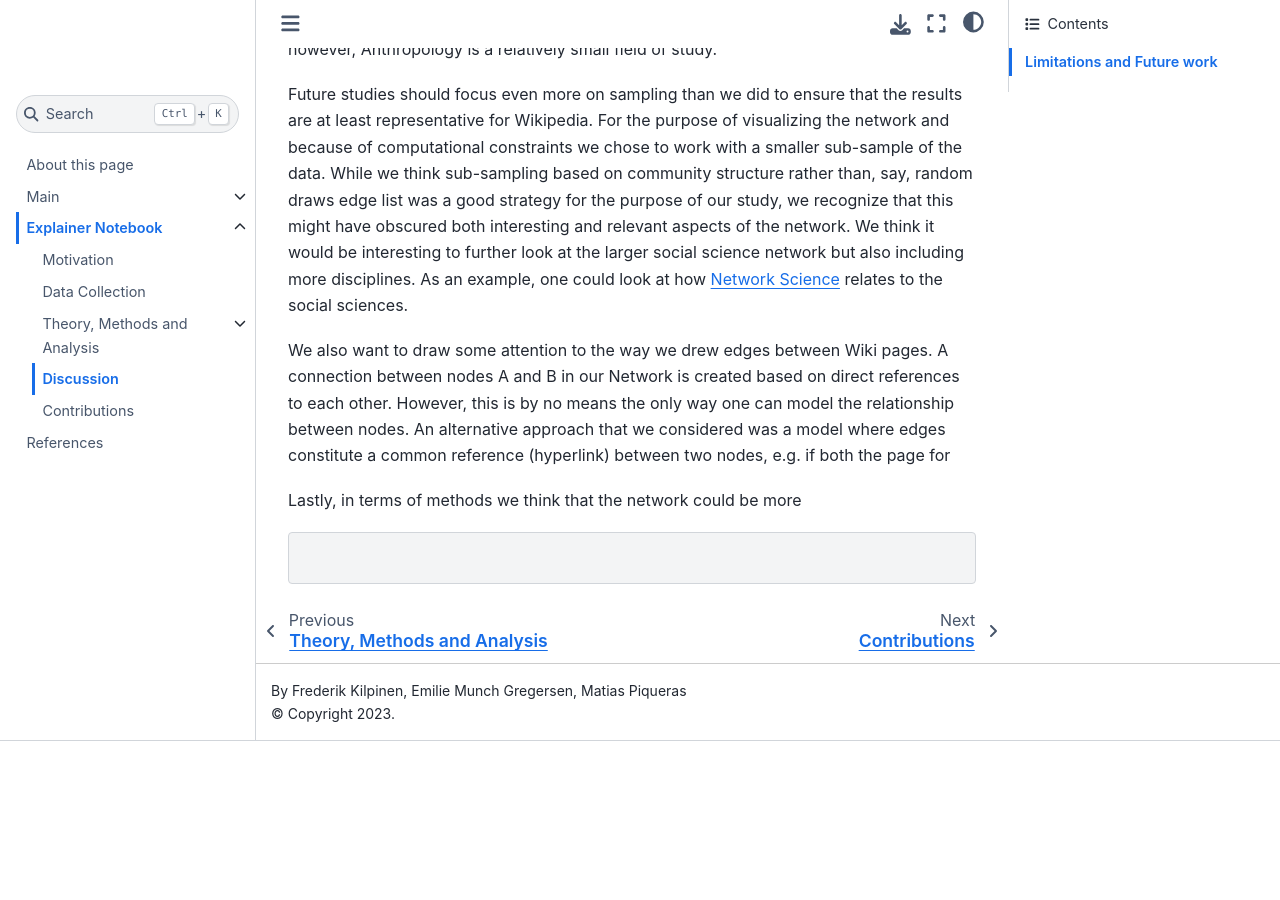
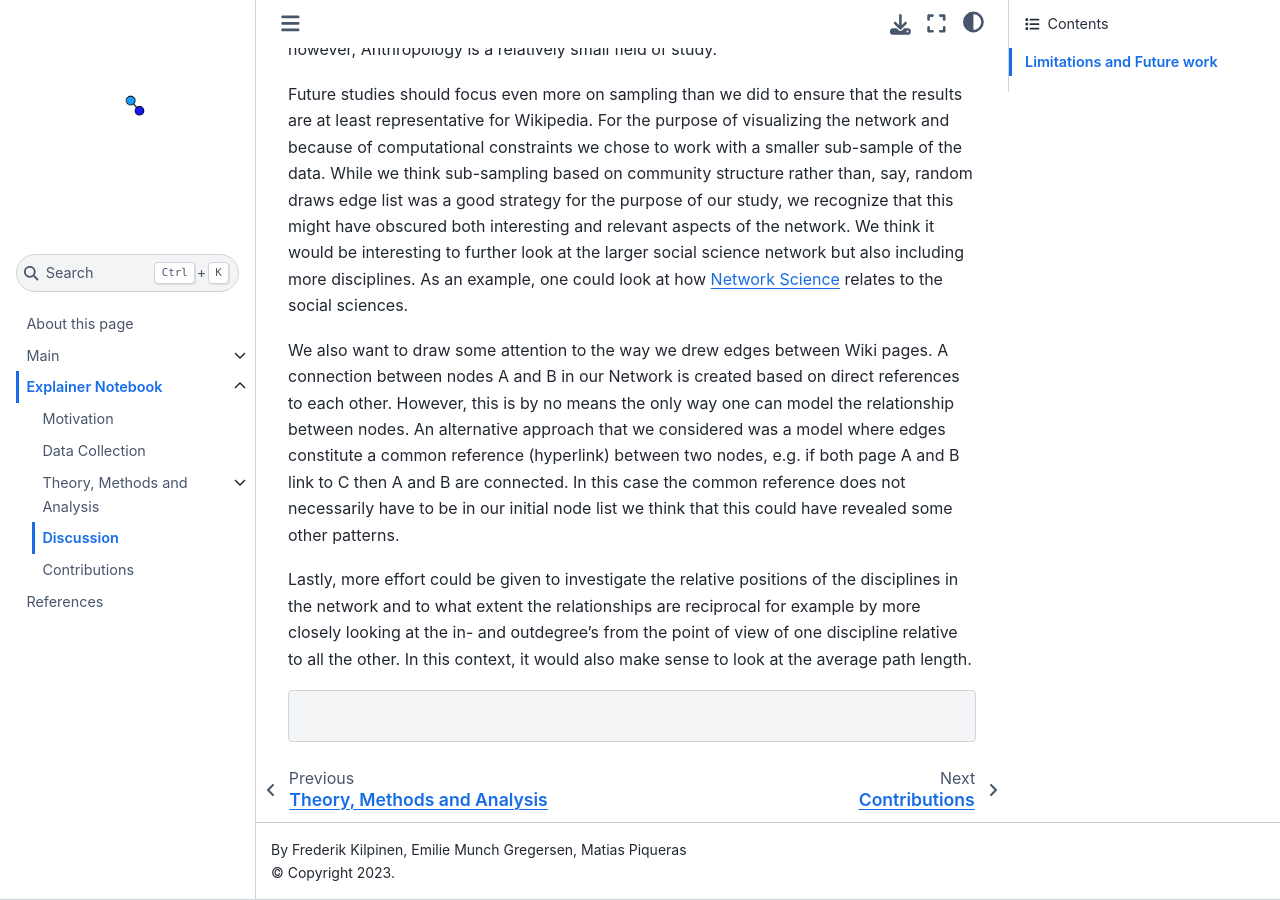
Before and after one commit to MatPiq/DTU-social-graphs-project-book, a Jupyter Book: the page built from explainer_discussion.md, in a window 1280 px wide and 900 px high, scrolled down 716 px. Built offline with Jupyter Book 1.0.4 settings and Sphinx 7.4.7 and the Sphinx Book theme 1.1.4, drawn with Linux system fonts in a browser that asks for light colours; pages that are not in the unit, such as notebooks, are missing from menus; comment, search, counter and statistics services are not loaded; before the commit the page ends 1457 px from its top, so only the background shows below that.

Commit message:
Update explainer_discussion.md

```diff
--- a/explainer_discussion.md
+++ b/explainer_discussion.md
@@ -11,9 +11,9 @@
 
 Future studies should focus even more on sampling than we did to ensure that the results are at least representative for Wikipedia. For the purpose of visualizing the network and because of computational constraints we chose to work with a smaller sub-sample of the data. While we think sub-sampling based on community structure rather than, say, random draws edge list was a good strategy for the purpose of our study, we recognize that this might have obscured both interesting and relevant aspects of the network. We think it would be interesting to further look at the larger social science network but also including more disciplines. As an example, one could look at how [Network Science](https://en.wikipedia.org/wiki/Network_science) relates to the social sciences.
 
-We also want to draw some attention to the way we drew edges between Wiki pages. A connection between nodes A and B in our Network is created based on direct references to each other. However, this is by no means the only way one can model the relationship between nodes. An alternative approach that we considered was a model where edges constitute a common reference (hyperlink) between two nodes, e.g. if both the page for
+We also want to draw some attention to the way we drew edges between Wiki pages. A connection between nodes A and B in our Network is created based on direct references to each other. However, this is by no means the only way one can model the relationship between nodes. An alternative approach that we considered was a model where edges constitute a common reference (hyperlink) between two nodes, e.g. if both page A and B link to C then A and B are connected. In this case the common reference does not necessarily have to be in our initial node list we think that this could have revealed some other patterns.
 
-Lastly, in terms of methods we think that the network could be more
+Lastly, more effort could be given to investigate the relative positions of the disciplines in the network and to what extent the relationships are reciprocal for example by more closely looking at the in- and outdegree's from the point of view of one discipline relative to all the other. In this context, it would also make sense to look at the average path length.
 
 
 
```
